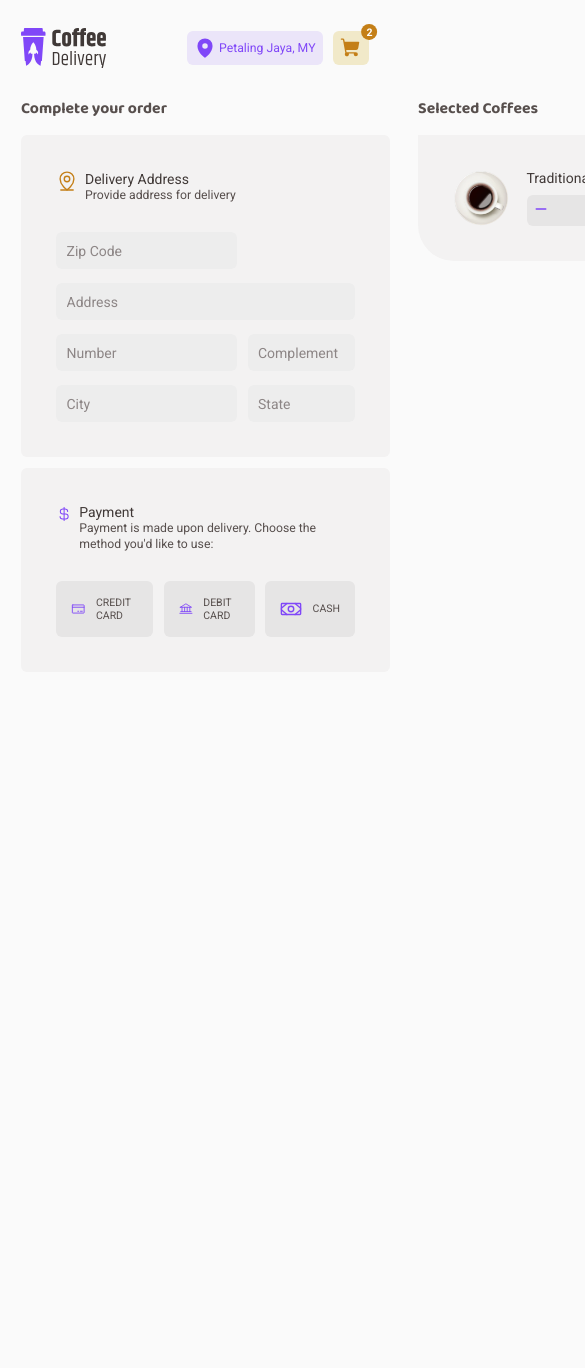
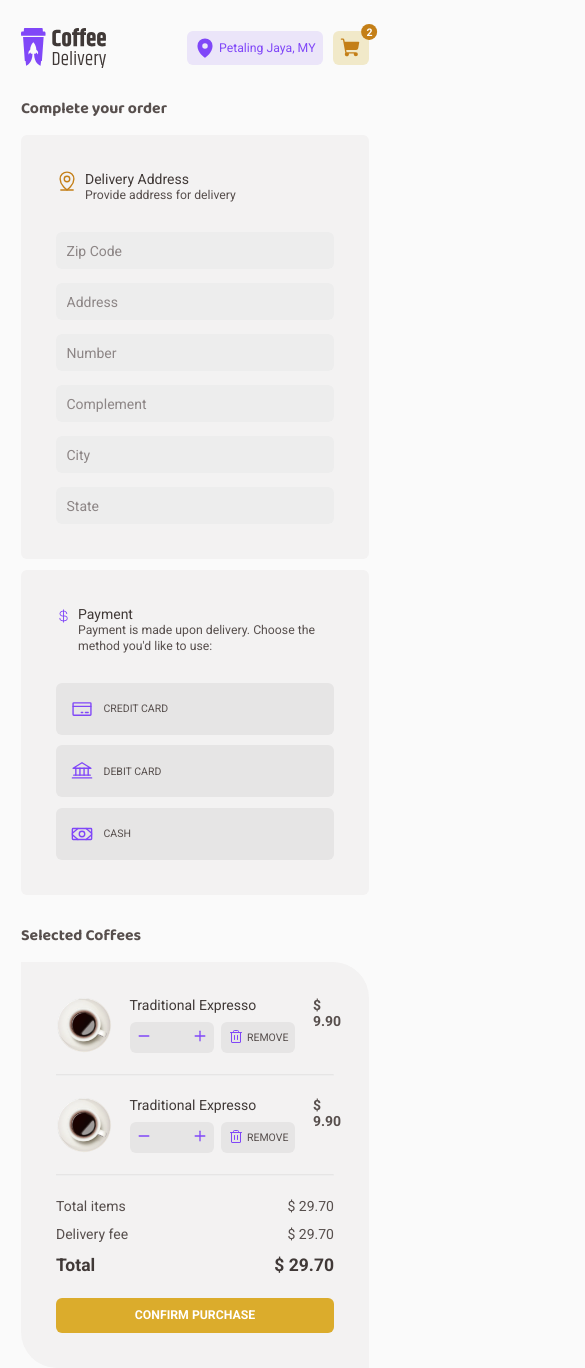
Before and after one commit to LuizPelegrini/coffee-delivery, a React (Vite) app: page /checkout in a window 390 px wide. Shown: the top 1368 px of the page, 585 px wide, since content can reach past the window. Before the commit the page ends 844 px from the top, so only its background shows below. Built offline with nearby package versions, Linux system fonts and the light colour scheme.

Commit message:
update: Add responsiveness to Checkout page

```diff
--- a/src/pages/Checkout/components/CheckoutItem/index.tsx
+++ b/src/pages/Checkout/components/CheckoutItem/index.tsx
@@ -21,7 +21,7 @@ export function CheckoutItem() {
         </div>
       </CoffeeDetails>
 
-      <strong>9.90</strong>
+      <strong>$ 9.90</strong>
     </Container>
   );
 }
--- a/src/pages/Checkout/components/CheckoutItem/styles.ts
+++ b/src/pages/Checkout/components/CheckoutItem/styles.ts
@@ -11,10 +11,6 @@ export const Container = styled.div`
 
   strong {
     margin-left: auto;
-
-    &::before {
-      content: '$ ';
-    }
   }
 `;
 
--- a/src/pages/Checkout/index.tsx
+++ b/src/pages/Checkout/index.tsx
@@ -21,6 +21,8 @@ import {
   StateInput,
   AddressInputGroup,
   Header,
+  SubmitButton,
+  OrderDetails,
 } from './styles';
 
 export function Checkout() {
@@ -85,6 +87,26 @@ export function Checkout() {
         <h1>Selected Coffees</h1>
         <SelectedCoffeesSection>
           <CheckoutItem />
+          <hr />
+          <CheckoutItem />
+          <hr />
+
+          <OrderDetails>
+            <div>
+              <span>Total items</span>
+              <span>$ 29.70</span>
+            </div>
+            <div>
+              <span>Delivery fee</span>
+              <span>$ 29.70</span>
+            </div>
+            <div>
+              <strong>Total</strong>
+              <strong>$ 29.70</strong>
+            </div>
+          </OrderDetails>
+
+          <SubmitButton type="submit">Confirm Purchase</SubmitButton>
         </SelectedCoffeesSection>
       </aside>
     </FormContainer>
--- a/src/pages/Checkout/styles.ts
+++ b/src/pages/Checkout/styles.ts
@@ -8,6 +8,15 @@ export const FormContainer = styled.form`
     font-family: 'Baloo 2', sans-serif;
     font-size: 1.125rem;
     margin-bottom: 1rem;
+  }
+
+  aside {
+    flex-shrink: 0;
+    flex-basis: 28rem;
+  }
+
+  @media (max-width: 860px) {
+    flex-direction: column;
   }
 `;
 
@@ -67,6 +76,10 @@ const BaseInput = styled.input`
 export const ZipCodeInput = styled(BaseInput)`
   grid-column: 1;
   grid-row: 1;
+
+  @media (max-width: 980px) {
+    grid-column: 1 / span 5;
+  }
 `;
 
 export const StreetNameInput = styled(BaseInput)`
@@ -77,21 +90,40 @@ export const StreetNameInput = styled(BaseInput)`
 export const ResidencyNumberInput = styled(BaseInput)`
   grid-column: 1;
   grid-row: 3;
+
+  @media (max-width: 980px) {
+    grid-column: 1 / span 5;
+  }
 `;
 
 export const ComplementInput = styled(BaseInput)`
   grid-column: 2 / span 4;
   grid-row: 3;
+
+  @media (max-width: 980px) {
+    grid-row: 4;
+    grid-column: 1 / span 5;
+  }
 `;
 
 export const CityInput = styled(BaseInput)`
   grid-column: 1;
   grid-row: 4;
+
+  @media (max-width: 980px) {
+    grid-row: 5;
+    grid-column: 1 / span 5;
+  }
 `;
 
 export const StateInput = styled(BaseInput)`
   grid-column: 2 / span 4;
   grid-row: 4;
+
+  @media (max-width: 980px) {
+    grid-row: 6;
+    grid-column: 1 / span 5;
+  }
 `;
 
 export const PaymentSection = styled.section`
@@ -141,6 +173,10 @@ export const PaymentSection = styled.section`
         color: ${(props) => props.theme['base-text']};
       }
     }
+
+    @media (max-width: 980px) {
+      flex-direction: column;
+    }
   }
 `;
 
@@ -148,58 +184,47 @@ export const SelectedCoffeesSection = styled.section`
   background-color: ${(props) => props.theme['base-card']};
   padding: 2.5rem;
   border-radius: 0px 36px 0px 36px;
-  width: 28rem;
+
+  hr {
+    border-top: 1px solid ${(props) => props.theme['base-button']};
+    border-left-width: 0;
+    margin: 1.5rem 0;
+  }
 `;
 
-// export const PaymentOption = styled.div`
-//   background-color: ${(props) => props.theme['base-button']};
-//   display: flex;
-//   align-items: center;
-//   gap: 0.75rem;
-//   color: ${(props) => props.theme.purple};
-//   padding: 1rem;
-//   border-radius: 6px;
-//   flex-grow: 1;
-//   flex-basis: 1rem; // so they occupy the same width
-//   cursor: pointer;
-//   transition: background-color 0.15s;
+export const SubmitButton = styled.button`
+  width: 100%;
+  padding: 0.75rem;
+  color: ${(props) => props.theme.white};
+  font-weight: 700;
+  font-size: 0.875rem;
+  text-transform: uppercase;
+  background-color: ${(props) => props.theme.yellow};
+  border: 0;
+  border-radius: 6px;
+  text-align: center;
+  cursor: pointer;
+  transition: background-color 0.15s;
 
-//   &:hover {
-//     background-color: ${(props) => props.theme['base-hover']};
+  &:hover {
+    background-color: ${(props) => props.theme['yellow-dark']};
+  }
+`;
 
-//     label {
-//       color: ${(props) => props.theme['base-subtitle']};
-//     }
-//   }
+export const OrderDetails = styled.div`
+  display: flex;
+  flex-direction: column;
+  gap: 0.75rem;
+  margin-bottom: 1.5rem;
 
-//   input[type='radio'] {
-//     -webkit-appearance: none;
-//   }
+  > div {
+    display: flex;
+    justify-content: space-between;
+    line-height: 1.3;
+  }
 
-//   label {
-//     color: ${(props) => props.theme['base-text']};
-//     text-transform: uppercase;
-//     font-size: 0.75rem;
-//     cursor: inherit;
-//   }
-// `;
-
-// export const PaymentOption = styled.label`
-//   background-color: ${(props) => props.theme['base-button']};
-//   display: flex;
-//   align-items: center;
-//   padding: 1rem;
-//   border-radius: 6px;
-//   flex-grow: 1;
-//   flex-basis: 1rem; // so they occupy the same width
-//   cursor: pointer;
-//   transition: background-color 0.15s;
-
-//   & > input:checked {
-//     background-color: red;
-//   }
-
-//   input[type='radio'] {
-//     -webkit-appearance: none;
-//   }
-// `;
+  > div:last-child {
+    font-size: 1.25rem;
+    color: ${(props) => props.theme['base-subtitle']};
+  }
+`;
```
